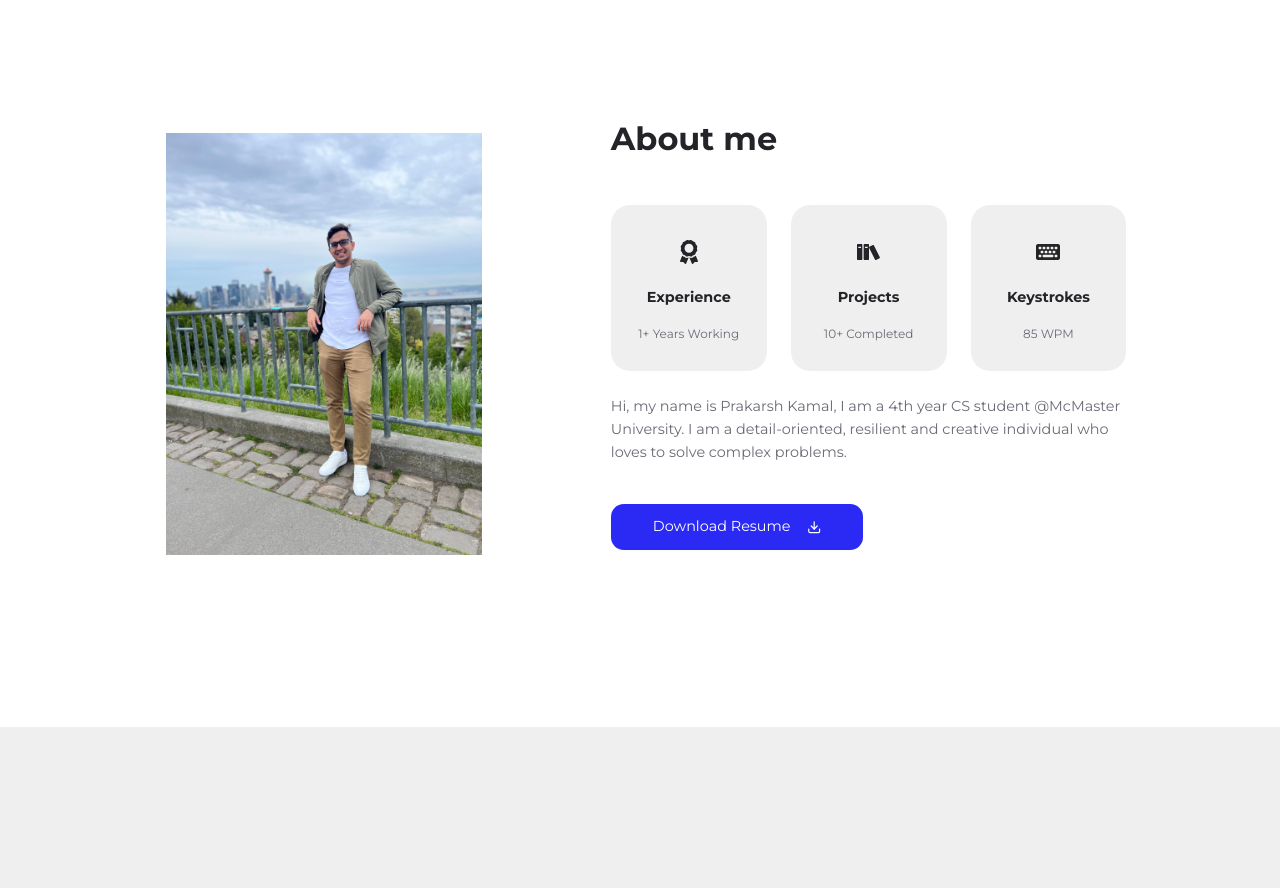
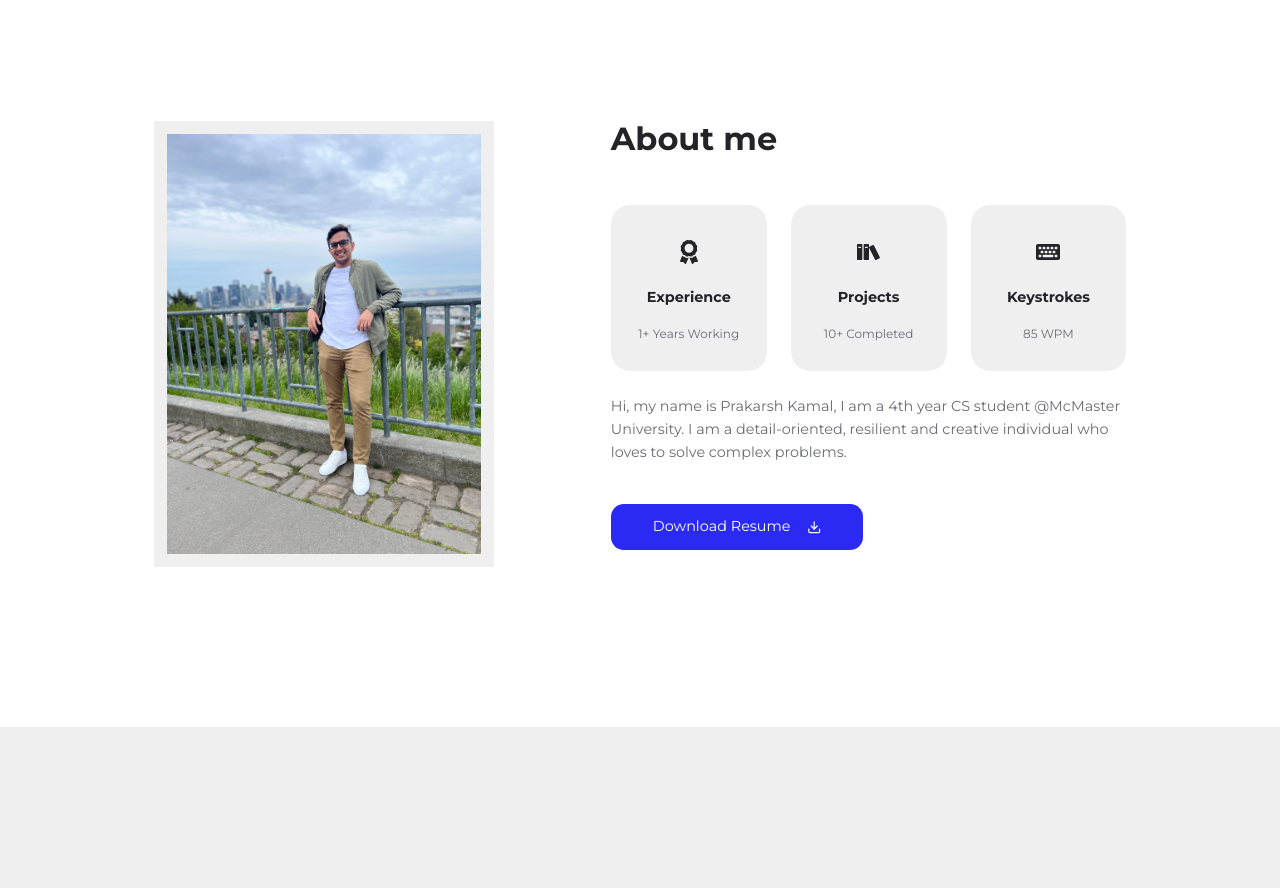
Before and after one commit to PrakarshKamal/prakarshkamal.github.io, a React (Create React App) app: page / in a window 1280 px wide. Shown: the part 860-1748 px from the top of the page. Built offline with nearby package versions, Linux system fonts and the light colour scheme.

Commit message:
update portrait border

```diff
--- a/src/sections/about/About.css
+++ b/src/sections/about/About.css
@@ -7,7 +7,7 @@
 .about__portrait {
   height: fit-content;
   max-height: 40rem;
-  border: 0.75rem solid var(--color-white);
+  border: 0.85rem solid var(--color-light);
   transition: var(--transition);
 }
 
```
